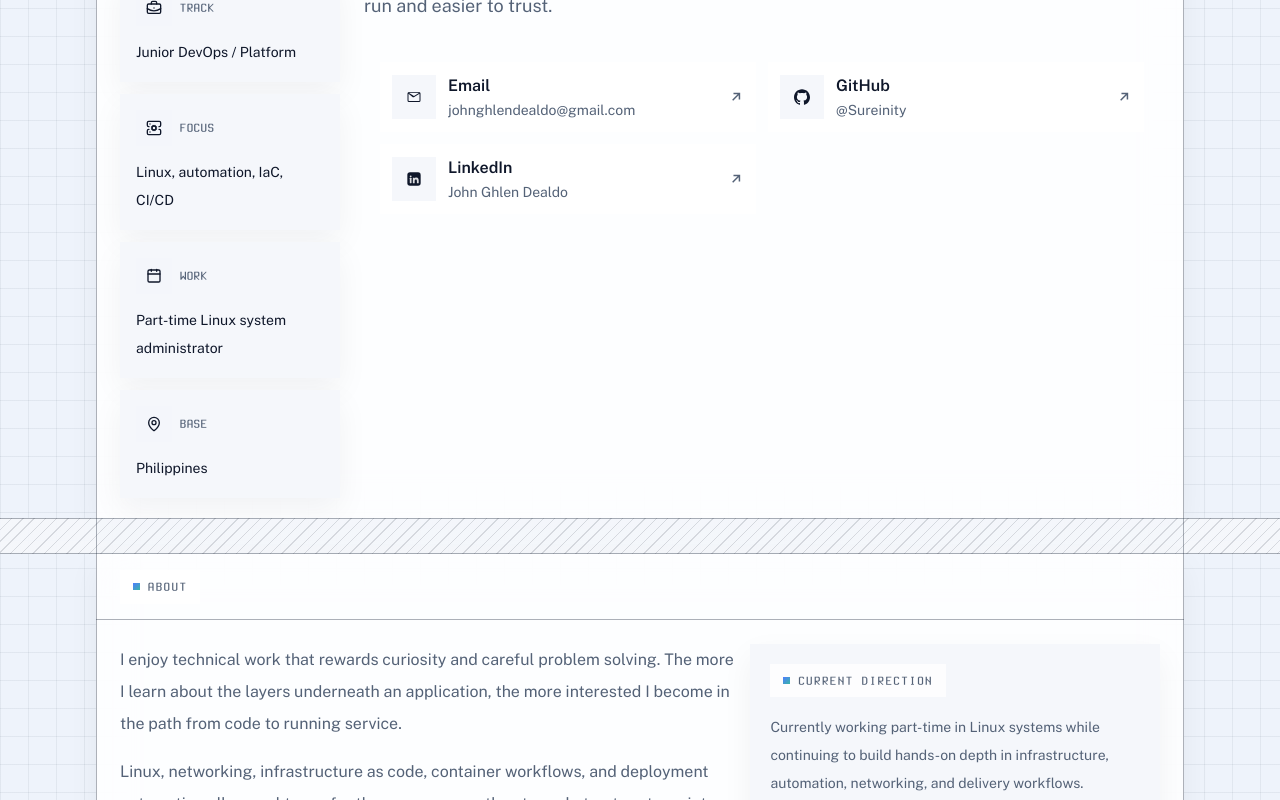
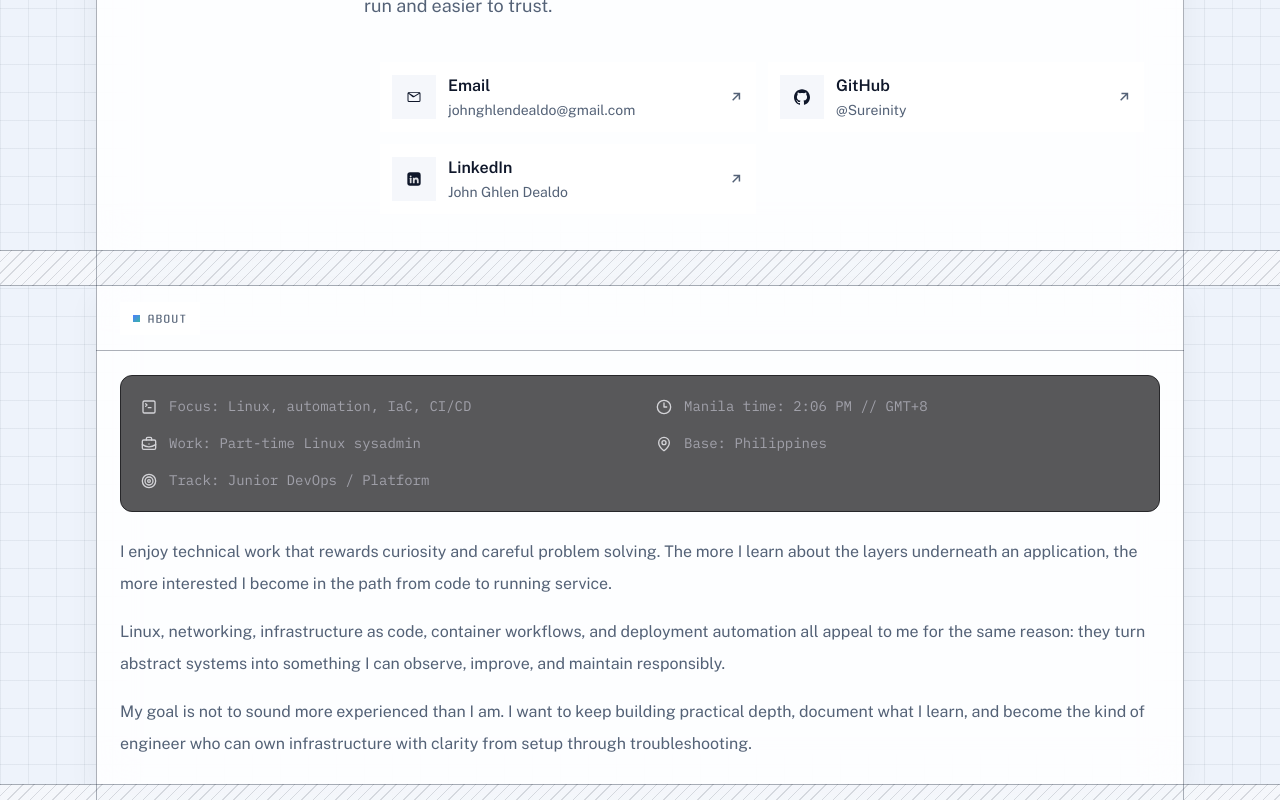
Before and after one commit to Sureinity/portfolio, a Next.js app: page / in a window 1280 px wide. Shown: the part 580-1380 px from the top of the page. Built offline with nearby package versions, Linux system fonts and the light colour scheme.

Commit message:
feat(about): add terminal-style details card
Replace the separate Manila time and quick-info sidebar blocks with one consolidated terminal-style card placed above the About paragraphs.

Keep the social contact panel in the hero while removing the duplicated left-side details cluster.

```diff
--- a/src/app/globals.css
+++ b/src/app/globals.css
@@ -307,6 +307,27 @@ input:focus-visible {
   border-radius: 0 !important;
 }
 
+.terminal-card {
+  border: 1px solid rgb(39 39 42 / 1);
+  border-radius: 0.75rem;
+  background: rgb(24 24 27 / 0.72);
+  padding: 1.25rem;
+  font-family: var(--font-ibm-plex-mono), monospace;
+  font-size: 0.875rem;
+  color: rgb(161 161 170 / 1);
+}
+
+.terminal-detail-item {
+  display: flex;
+  align-items: center;
+  gap: 0.75rem;
+}
+
+.terminal-detail-item svg {
+  flex-shrink: 0;
+  color: rgb(212 212 216 / 1);
+}
+
 .app-shell [class*="border"] {
   border-width: 0 !important;
   border-inline-width: 0 !important;
--- a/src/app/page.tsx
+++ b/src/app/page.tsx
@@ -7,6 +7,7 @@ import { SectionPanel } from "@/components/section-panel";
 import { SiteFooter } from "@/components/site-footer";
 import { SiteHeader } from "@/components/site-header";
 import { StackCloud } from "@/components/stack-cloud";
+import { TerminalDetailsCard } from "@/components/terminal-details-card";
 import { TimelineSection } from "@/components/timeline-section";
 import {
   aboutParagraphs,
@@ -36,7 +37,9 @@ export default function Home() {
           id="about"
           title="About"
         >
-          <div className="grid gap-4 lg:grid-cols-[1.2fr_0.8fr]">
+          <div className="space-y-6">
+            <TerminalDetailsCard />
+
             <div className="space-y-4">
               {aboutParagraphs.map((paragraph) => (
                 <p
@@ -47,15 +50,6 @@ export default function Home() {
                 </p>
               ))}
             </div>
-
-            <aside className="panel-muted space-y-4 p-5">
-              <p className="eyebrow">Current direction</p>
-              <p className="text-sm leading-7 text-[color:var(--muted-foreground)]">
-                Currently working part-time in Linux systems while continuing to
-                build hands-on depth in infrastructure, automation, networking,
-                and delivery workflows.
-              </p>
-            </aside>
           </div>
         </SectionPanel>
         <div className="panel-divider" />
--- a/src/components/profile-hero.tsx
+++ b/src/components/profile-hero.tsx
@@ -1,12 +1,11 @@
 import type { HeroProfile } from "@/lib/template-content";
 import { HeroContactPanel } from "@/components/hero-contact-panel";
-import { overviewItems, socialLinks } from "@/lib/template-content";
+import { socialLinks } from "@/lib/template-content";
 
 type ProfileHeroProps = {
   profile: HeroProfile;
 };
 
-const heroQuickItems = overviewItems.slice(0, 4);
 const heroContactLinks = socialLinks.map(({ title, handle, href }) => ({
   title,
   handle,
@@ -19,37 +18,14 @@ export function ProfileHero({ profile }: ProfileHeroProps) {
       <div className="surface-pattern rule-b h-36 sm:h-44" />
 
       <div className="grid gap-6 px-5 py-5 sm:px-6 lg:grid-cols-[220px_minmax(0,1fr)]">
-        <div className="space-y-3 lg:-mt-22">
+        <div className="lg:-mt-22">
           <div className="panel-muted overflow-hidden">
             <div className="rule-b flex items-center justify-center bg-[color:var(--background-muted)] px-6 py-8">
               <div className="icon-badge h-28 w-28 rounded-full font-mono text-4xl font-semibold">
                 {profile.initials}
               </div>
             </div>
-            <HeroContactPanel links={[]} />
           </div>
-
-          <dl className="grid gap-3 sm:grid-cols-2 lg:grid-cols-1">
-            {heroQuickItems.map((item) => {
-              const Icon = item.icon;
-
-              return (
-                <div key={item.label} className="panel-muted min-w-0 px-4 py-4">
-                  <dt className="flex items-center gap-2">
-                    <span className="icon-badge h-9 w-9 text-[color:var(--foreground)]">
-                      <Icon aria-hidden className="h-4 w-4" />
-                    </span>
-                    <span className="mono-detail uppercase text-[color:var(--muted-foreground)]">
-                      {item.label}
-                    </span>
-                  </dt>
-                  <dd className="mt-3 text-sm leading-7 text-[color:var(--foreground)]">
-                    {item.value}
-                  </dd>
-                </div>
-              );
-            })}
-          </dl>
         </div>
 
         <div className="space-y-6 lg:pt-2">
--- /dev/null
+++ b/src/components/terminal-details-card.tsx
@@ -0,0 +1,73 @@
+"use client";
+
+import { useSyncExternalStore } from "react";
+import {
+  BriefcaseBusiness,
+  Clock3,
+  MapPin,
+  Target,
+  TerminalSquare,
+} from "lucide-react";
+
+const MANILA_TIME_FORMATTER = new Intl.DateTimeFormat("en-PH", {
+  timeZone: "Asia/Manila",
+  hour: "numeric",
+  minute: "2-digit",
+  hour12: true,
+});
+
+function subscribe(onStoreChange: () => void) {
+  const intervalId = window.setInterval(onStoreChange, 30_000);
+  return () => window.clearInterval(intervalId);
+}
+
+function getSnapshot() {
+  return Date.now();
+}
+
+function getServerSnapshot() {
+  return 0;
+}
+
+export function TerminalDetailsCard() {
+  const timestamp = useSyncExternalStore(
+    subscribe,
+    getSnapshot,
+    getServerSnapshot,
+  );
+
+  const manilaTime =
+    timestamp === 0
+      ? "Manila time: --:-- -- // GMT+8"
+      : `Manila time: ${MANILA_TIME_FORMATTER.format(timestamp)} // GMT+8`;
+
+  return (
+    <div className="terminal-card grid grid-cols-1 gap-4 md:grid-cols-2 md:gap-x-8 md:gap-y-4">
+      <div className="space-y-4">
+        <div className="terminal-detail-item">
+          <TerminalSquare aria-hidden className="h-4 w-4" />
+          <span>Focus: Linux, automation, IaC, CI/CD</span>
+        </div>
+        <div className="terminal-detail-item">
+          <BriefcaseBusiness aria-hidden className="h-4 w-4" />
+          <span>Work: Part-time Linux sysadmin</span>
+        </div>
+        <div className="terminal-detail-item">
+          <Target aria-hidden className="h-4 w-4" />
+          <span>Track: Junior DevOps / Platform</span>
+        </div>
+      </div>
+
+      <div className="space-y-4">
+        <div className="terminal-detail-item">
+          <Clock3 aria-hidden className="h-4 w-4" />
+          <span>{manilaTime}</span>
+        </div>
+        <div className="terminal-detail-item">
+          <MapPin aria-hidden className="h-4 w-4" />
+          <span>Base: Philippines</span>
+        </div>
+      </div>
+    </div>
+  );
+}
```
